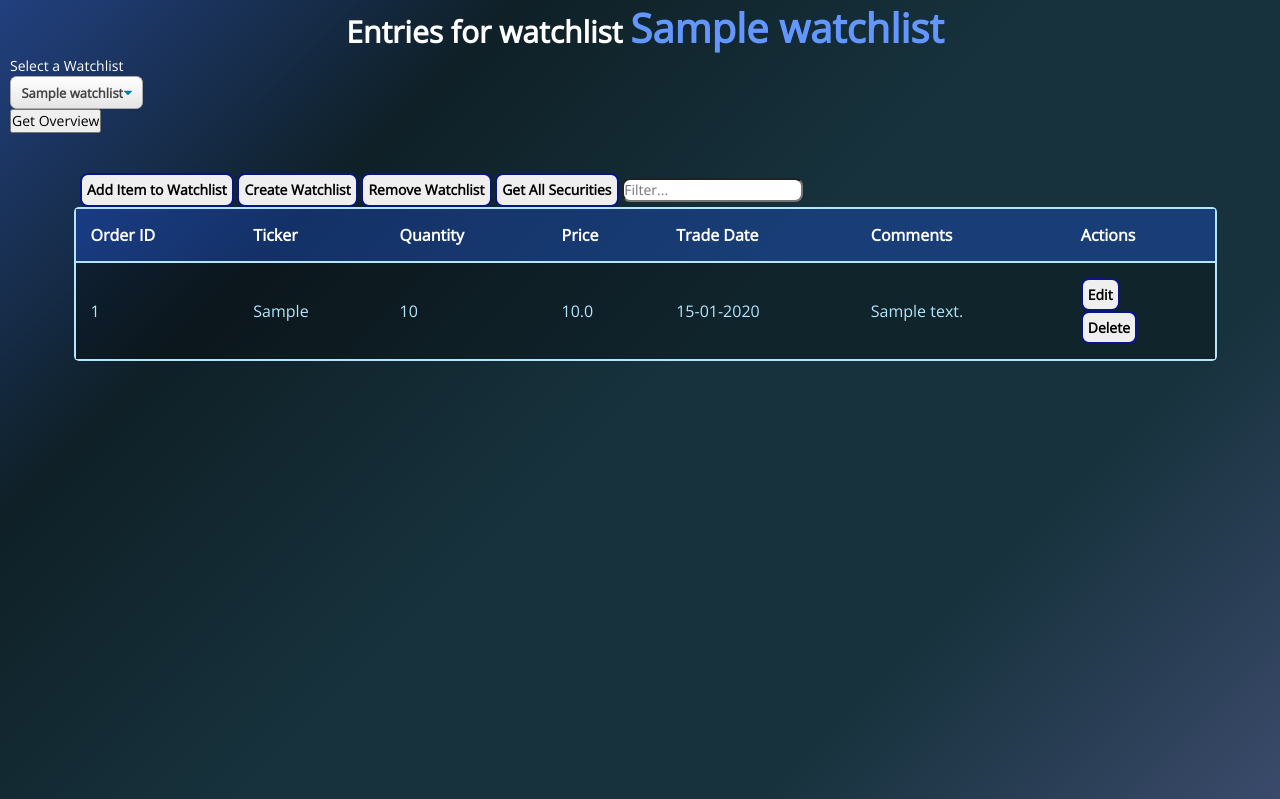
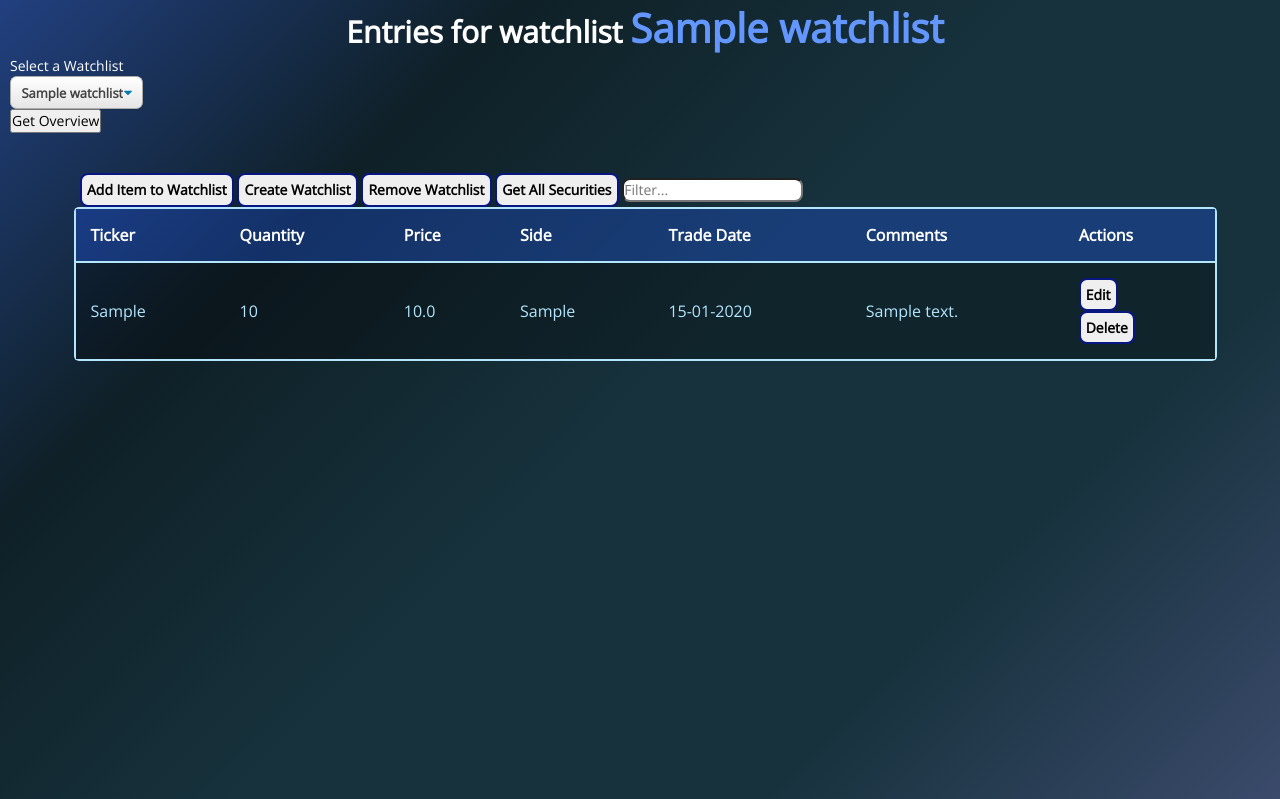
Before and after one commit to will-i-amv/portfolio-builder, a Flask app: page /watchlist/ in a window 1280 px wide. Shown: the part 97-896 px from the top of the page. Run offline with Flask 3, Linux system fonts and the light colour scheme; a user stored in the database is signed in; tables that the repository leaves empty hold one stand-in row (values such as "Sample post"); some libraries are stand-ins or nearby versions.

Commit message:
Show side (duy or sell), remove order id

```diff
--- a/portfolio_builder/templates/public/watchlist.html
+++ b/portfolio_builder/templates/public/watchlist.html
@@ -153,10 +153,10 @@
         <table class="all-trades" id="all-trades">
             <thead>
                 <tr>
-                    <th>Order ID</th>
                     <th>Ticker</th>
                     <th>Quantity</th>
                     <th>Price</th>
+                    <th>Side</th>
                     <th>Trade Date</th>
                     <th>Comments</th>
                     <th>Actions</th>
@@ -165,10 +165,10 @@
             <tbody>
                 {% for item in watch_items %}
                     <tr class="watchlist-rows">
-                        <td class="c1">{{ item.id }}</td>
-                        <td class="c2">{{ item.ticker }}</td>
-                        <td class="c3">{{ item.quantity }}</td>
-                        <td class="c4">{{ item.price }}</td>
+                        <td class="c1">{{ item.ticker }}</td>
+                        <td class="c2">{{ item.quantity }}</td>
+                        <td class="c3">{{ item.price }}</td>
+                        <td class="c4">{{ item.side }}</td>
                         <td class="c5">{{ item.trade_date.strftime('%d-%m-%Y') }}</td>
                         <td>{{ item.comments }}</td>
                         <td class="edit-trade">
```
